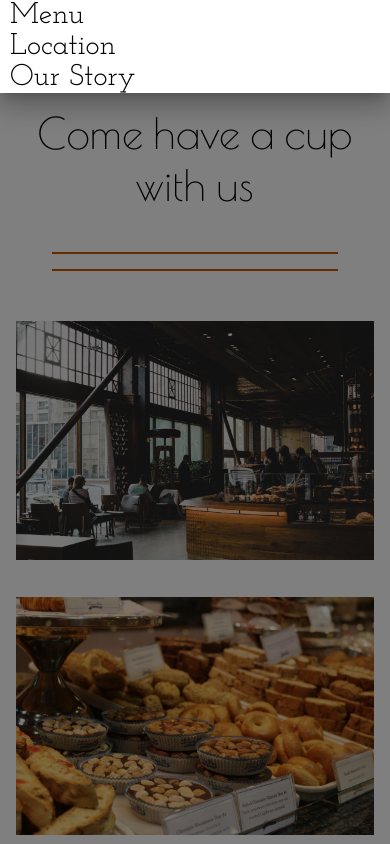
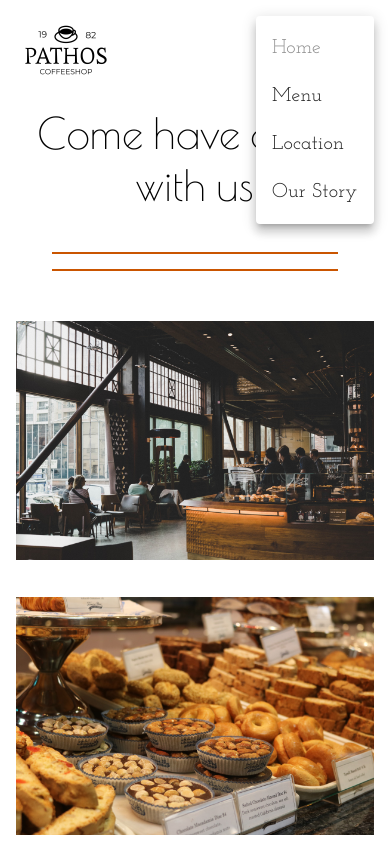
Before and after one commit to f3ve/Pathos-Coffeeshop, a Next.js app: page / in a window 390 px wide. Both pictures are taken after a click on the button 347 px from the left and 52 px from the top of the page. Shown: the top 844 px of the page. Built offline with nearby package versions, Linux system fonts and the light colour scheme; a web font is replaced by a local one.

Commit message:
Fixed mobile dropdown menu

```diff
--- a/components/global/Topbar.tsx
+++ b/components/global/Topbar.tsx
@@ -1,28 +1,17 @@
 import {
   AppBar,
-  Drawer,
-  IconButton,
   makeStyles,
   Slide,
   Toolbar,
   useMediaQuery,
   useScrollTrigger,
 } from '@material-ui/core';
-import MenuIcon from '@material-ui/icons/Menu';
-import { Logo, RouteLink } from '../header';
-import { useState } from 'react';
+import { Logo, MobileDropdown, NavLinks } from '../header';
 
 const useStyle = makeStyles(() => ({
   appBar: {
     boxShadow: 'none',
     backgroundColor: 'white',
-  },
-  nav: {
-    display: 'flex',
-    flexDirection: 'row',
-    justifyContent: 'space-between',
-    width: '600px',
-    maxWidth: '100%',
   },
 }));
 
@@ -30,15 +19,6 @@ export default function Topbar() {
   const styles = useStyle();
   const trigger = useScrollTrigger();
   const smallScreen = useMediaQuery('(max-width: 600px)');
-  const [open, setOpen] = useState(false);
-
-  function toggleDrawer(val?: boolean) {
-    if (val !== undefined) {
-      setOpen(val);
-    } else {
-      setOpen(!open);
-    }
-  }
 
   return (
     <>
@@ -47,35 +27,10 @@ export default function Topbar() {
           <Toolbar>
             <Logo />
             <div style={{ width: '100%' }} />
-            {!smallScreen ? (
-              <>
-                <nav className={styles.nav}>
-                  <RouteLink href='/menu'>Menu</RouteLink>
-                  <RouteLink href='/location'>Location</RouteLink>
-                  <RouteLink href='/ourstory' style={{ wordWrap: 'unset' }}>
-                    Our Story
-                  </RouteLink>
-                </nav>
-              </>
-            ) : (
-              <IconButton onClick={() => toggleDrawer(true)}>
-                <MenuIcon />
-              </IconButton>
-            )}
+            {smallScreen ? <MobileDropdown /> : <NavLinks />}
           </Toolbar>
         </AppBar>
       </Slide>
-      <Drawer anchor='top' open={open} onClose={() => toggleDrawer()}>
-        <RouteLink href='/menu' border={false}>
-          Menu
-        </RouteLink>
-        <RouteLink href='/location' border={false}>
-          Location
-        </RouteLink>
-        <RouteLink href='/ourstory' border={false}>
-          Our Story
-        </RouteLink>
-      </Drawer>
     </>
   );
 }
--- /dev/null
+++ b/components/header/MobileDropdown.tsx
@@ -0,0 +1,43 @@
+import { IconButton, Menu, MenuItem, Typography } from '@material-ui/core';
+import MenuIcon from '@material-ui/icons/Menu';
+import { useRef, useState } from 'react';
+import { useRouter } from 'next/router';
+import { Routes } from '../../constants';
+
+export default function MobileDropdown() {
+  const menuAnchor = useRef(null);
+  const [open, setOpen] = useState(false);
+  const router = useRouter();
+
+  function toggleDrawer(val?: boolean) {
+    val !== undefined ? setOpen(val) : setOpen(!open);
+  }
+
+  function handleMenuClick(href: string) {
+    toggleDrawer(false);
+    router.push(href);
+  }
+
+  return (
+    <>
+      <IconButton onClick={() => toggleDrawer(true)} ref={menuAnchor}>
+        <MenuIcon />
+      </IconButton>
+      <Menu
+        open={open}
+        onClose={() => toggleDrawer()}
+        anchorEl={menuAnchor.current}
+      >
+        {Routes.map((item, index) => (
+          <MenuItem
+            onClick={() => handleMenuClick(item.href)}
+            disabled={item.href === router.route}
+            key={`menuItem-${index}`}
+          >
+            <Typography>{item.text}</Typography>
+          </MenuItem>
+        ))}
+      </Menu>
+    </>
+  );
+}
--- /dev/null
+++ b/components/header/NavLinks.tsx
@@ -0,0 +1,29 @@
+import { RouteLink } from './index';
+import { makeStyles } from '@material-ui/core';
+import { Routes } from '../../constants';
+
+const useStyle = makeStyles(() => ({
+  nav: {
+    display: 'flex',
+    flexDirection: 'row',
+    justifyContent: 'space-between',
+    width: '600px',
+    maxWidth: '100%',
+  },
+}));
+
+export default function NavLinks() {
+  const styles = useStyle();
+
+  const routes = Routes.filter((route) => route.text !== 'Home');
+
+  return (
+    <nav className={styles.nav}>
+      {routes.map((route, index) => (
+        <RouteLink href={route.href} key={`route-${index}`}>
+          {route.text}
+        </RouteLink>
+      ))}
+    </nav>
+  );
+}
--- a/components/header/index.ts
+++ b/components/header/index.ts
@@ -1,2 +1,4 @@
 export { default as RouteLink } from './RouteLink';
 export { default as Logo } from './Logo';
+export { default as MobileDropdown } from './MobileDropdown';
+export { default as NavLinks } from './NavLinks';
--- /dev/null
+++ b/constants/Routes.ts
@@ -0,0 +1,18 @@
+export default [
+  {
+    href: '/',
+    text: 'Home',
+  },
+  {
+    href: '/menu',
+    text: 'Menu',
+  },
+  {
+    href: '/location',
+    text: 'Location',
+  },
+  {
+    href: '/ourstory',
+    text: 'Our Story',
+  },
+];
--- a/constants/index.ts
+++ b/constants/index.ts
@@ -1 +1,2 @@
 export { default as MenuData } from './MenuData';
+export { default as Routes } from './Routes';
```
